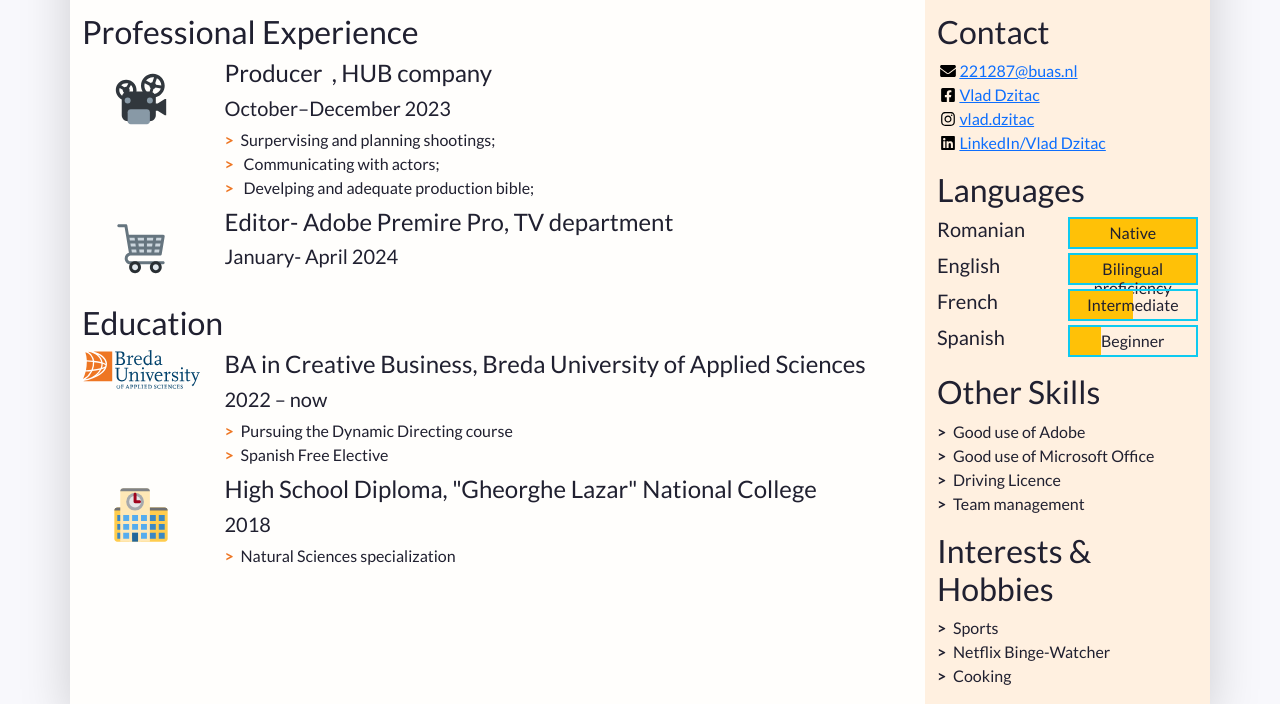
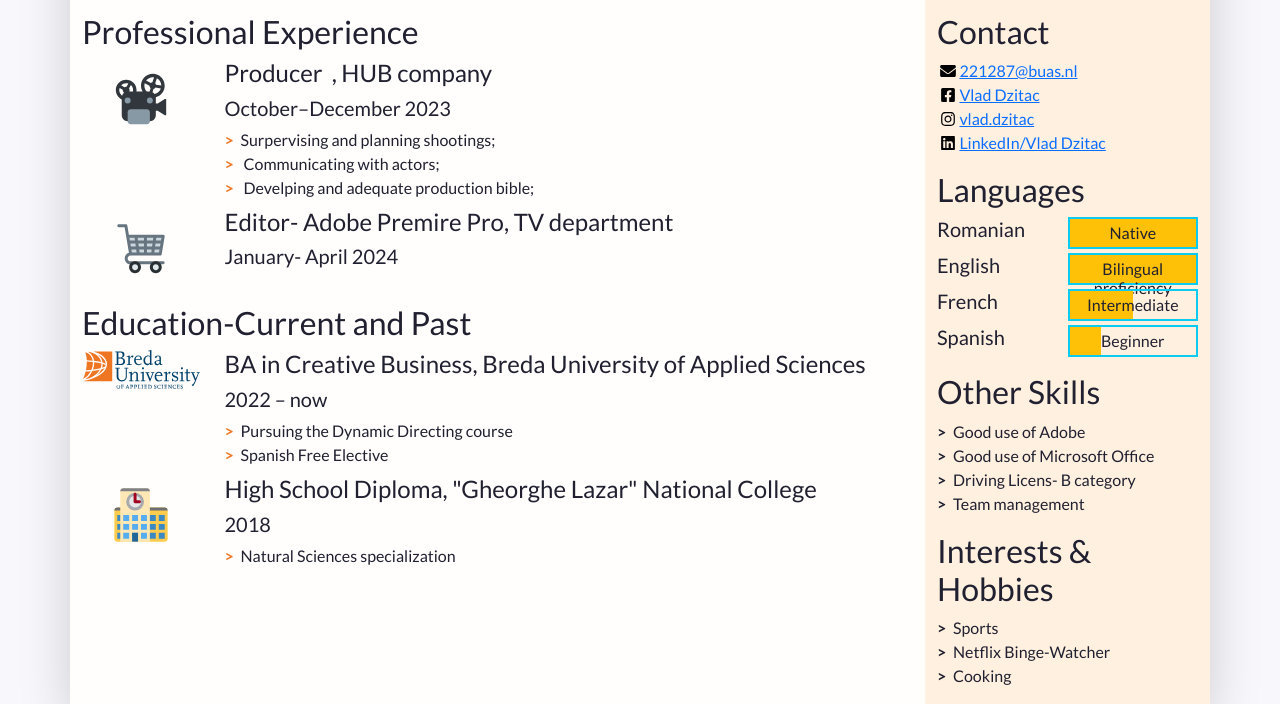
Before and after one commit to vladdzitac/221287indassignment, a plain HTML site: page index.html in a window 1280 px wide. Shown: the part 184-888 px from the top of the page. Drawn offline with nearby package versions, Linux system fonts and the light colour scheme.

Commit message:
last 25th feb

```diff
--- a/index.html
+++ b/index.html
@@ -114,7 +114,7 @@
           <!-- We're done with jobs, let's move on to schools -->
 
           <section class="my-3 biography-section">
-            <h2>Education</h2>
+            <h2>Education-Current and Past</h2>
             <ul class="biography-list list-unstyled">
 
               <!-- Top item in education. And by "top", I mean a Bachelor in Creative Business at BUas. -->
@@ -246,7 +246,7 @@
             <ul class="skill-list list-unstyled">
               <li class="skill-item">Good use of Adobe</li>
               <li class="skill-item">Good use of Microsoft Office</li>
-              <li class="skill-item">Driving Licence</li>
+              <li class="skill-item">Driving Licens- B category&nbsp; &nbsp;&nbsp;</li>
 				 <li class="skill-item">Team management</li>
             </ul>
           </section>
```
Also changed, not shown: 2 other files.
